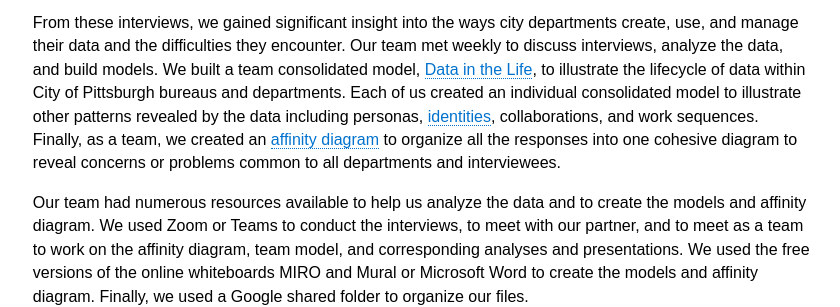
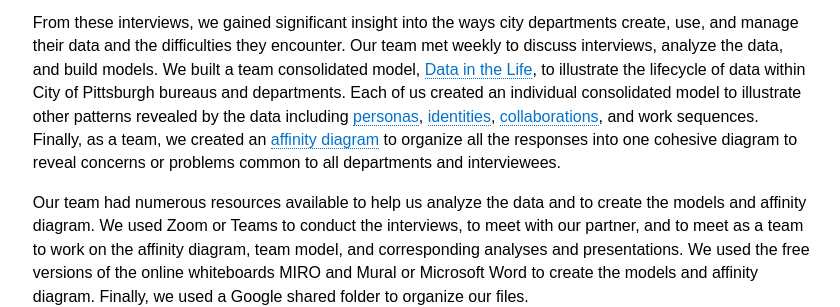
Before and after one commit to lisaover/DataGovHealthStatusChecks, a Jekyll site: the page built from _pages/contextual_design_research.md, in a window 1280 px wide and 900 px high, scrolled down 875 px. Shown: the part 199-506 px from the top of the window, without its empty margins (410-1250 px from the left). Built offline with Jekyll 4.4.1, drawn with Linux system fonts in a browser that asks for light colours; part of the change alters nothing that is shown.

```diff
--- a/_pages/contextual_design_research.md
+++ b/_pages/contextual_design_research.md
@@ -13,7 +13,7 @@ To ensure the validity and reliability of this research, we developed an <a href
 
 To collect our data, we interviewed seven managers from six bureaus and departments in video conferences. We organized the responses from each interview into separate files that we stored in our shared Google file system. To prevent readers from identifying interviewees from their responses, we anonymized each interviewee by assigning them a code, which consists of a letter to indicate the department and a number to indicate the interviewee. We used these codes instead of their names when we referred to them in models, diagram notes, and analyses.
 
-From these interviews, we gained significant insight into the ways city departments create, use, and manage their data and the difficulties they encounter. Our team met weekly to discuss interviews, analyze the data, and build models. We built a team consolidated model, <a href="https://lisaover.github.io/DataGovHealthStatusChecks/Diagrams/Data_in_the_Life_Model.pdf" target="_blank">Data in the Life</a>, to illustrate the lifecycle of data within City of Pittsburgh bureaus and departments. Each of us created an individual consolidated model to illustrate other patterns revealed by the data including personas, <a href="https://lisaover.github.io/DataGovHealthStatusChecks/Diagrams/Identity_Model.pdf" target="_blank">identities</a>, collaborations, and work sequences. Finally, as a team, we created an <a href="https://lisaover.github.io/DataGovHealthStatusChecks/Diagrams/Affinity_Diagram.pdf" target="_blank">affinity diagram</a> to organize all the responses into one cohesive diagram to reveal concerns or problems common to all departments and interviewees.
+From these interviews, we gained significant insight into the ways city departments create, use, and manage their data and the difficulties they encounter. Our team met weekly to discuss interviews, analyze the data, and build models. We built a team consolidated model, <a href="https://lisaover.github.io/DataGovHealthStatusChecks/Diagrams/Data_in_the_Life_Model.pdf" target="_blank">Data in the Life</a>, to illustrate the lifecycle of data within City of Pittsburgh bureaus and departments. Each of us created an individual consolidated model to illustrate other patterns revealed by the data including <a href="https://lisaover.github.io/DataGovHealthStatusChecks/Diagrams/Persona_Model_Ivory_Robyne.pdf" target="_blank">personas</a>, <a href="https://lisaover.github.io/DataGovHealthStatusChecks/Diagrams/Identity_Model_Over_Lisa.pdf" target="_blank">identities</a>, <a href="https://lisaover.github.io/DataGovHealthStatusChecks/Diagrams/Collaboration_Model_Williams_Andrew.pdf" target="_blank">collaborations</a>, and work sequences. Finally, as a team, we created an <a href="https://lisaover.github.io/DataGovHealthStatusChecks/Diagrams/Affinity_Diagram.pdf" target="_blank">affinity diagram</a> to organize all the responses into one cohesive diagram to reveal concerns or problems common to all departments and interviewees.
 
 Our team had numerous resources available to help us analyze the data and to create the models and affinity diagram. We used Zoom or Teams to conduct the interviews, to meet with our partner, and to meet as a team to work on the affinity diagram, team model, and corresponding analyses and presentations. We used the free versions of the online whiteboards MIRO and Mural or Microsoft Word to create the models and affinity diagram. Finally, we used a Google shared folder to organize our files.
 
```
